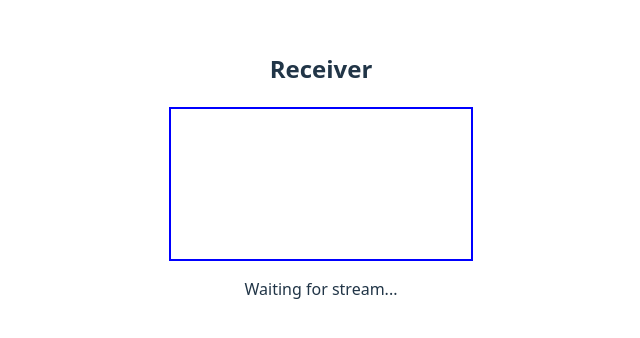
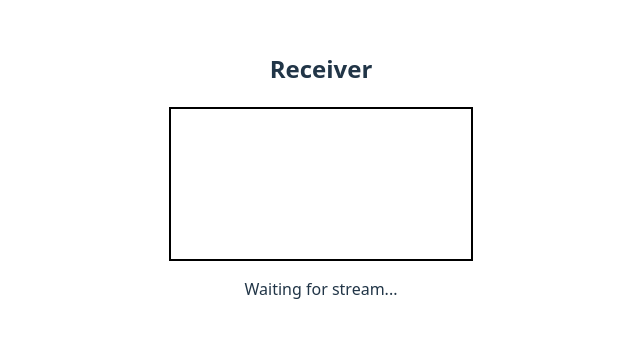
Before and after one commit to 0xhasan1/webRTC, a React (Vite) app in the folder frontend/: page /receiver in a window 1280 px wide. Shown: the part 226-564 px from the top of the page, without its empty margins (319-959 px from the left). Built offline with nearby package versions, Linux system fonts and the light colour scheme.

Commit message:
fix: code refactor

```diff
--- a/frontend/src/components/Receiver.tsx
+++ b/frontend/src/components/Receiver.tsx
@@ -115,7 +115,7 @@ export const Receiver = () => {
         muted
         style={{
           maxWidth: "500px",
-          border: "2px solid blue",
+          border: "2px solid black",
           display: "block",
         }}
       />
--- a/frontend/src/components/Sender.tsx
+++ b/frontend/src/components/Sender.tsx
@@ -25,8 +25,8 @@ export const Sender = () => {
       setSocket(ws);
 
       ws.onmessage = async (event) => {
-        console.log("Received message:", event.data);
         const message = JSON.parse(event.data);
+        console.log("Received message:", message);
 
         if (message.type === "receiverConnected") {
           const receiverId = message.receiverId;
@@ -62,7 +62,6 @@ export const Sender = () => {
             }
           };
 
-          // Set up connection state handlers
           pc.onconnectionstatechange = () => {
             console.log(
               `Connection state for ${receiverId}:`,
```
Also changed, not shown: 1 other file (tests, documents, lock files or other folders).
